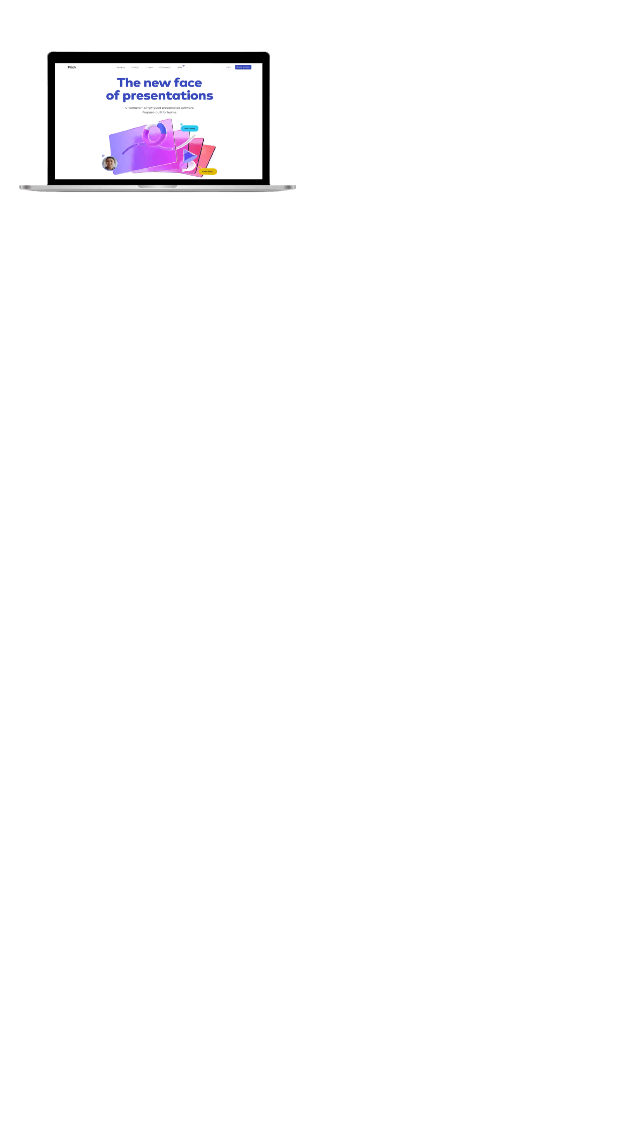
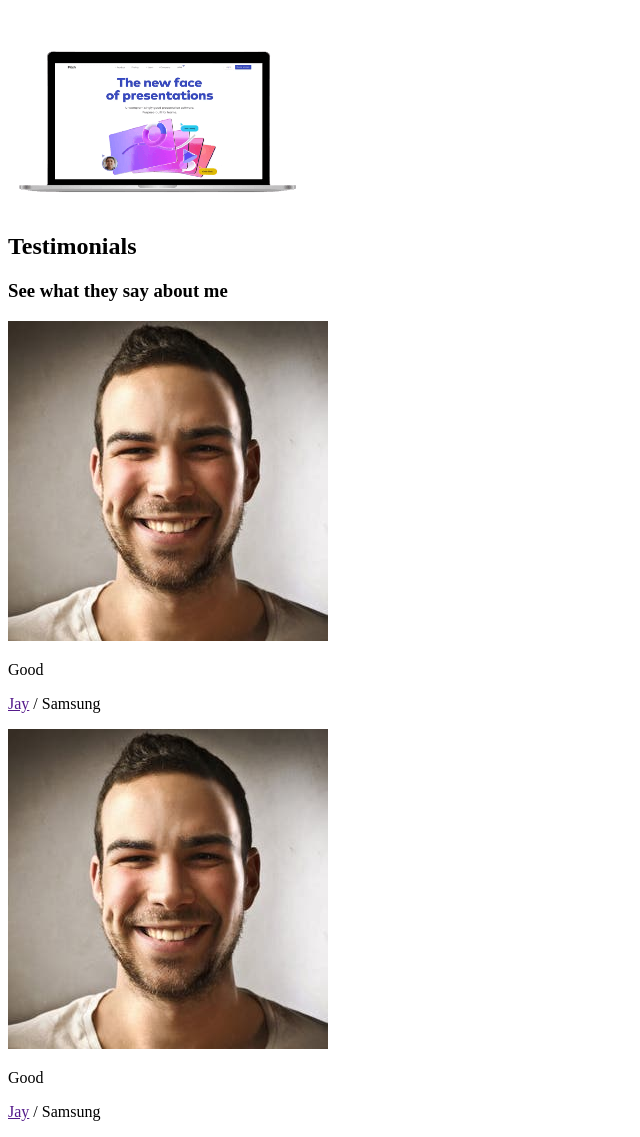
Before and after one commit to kingofaussie/portfolio, a plain HTML site: page index.html in a window 1280 px wide. Shown: the part 4080-5217 px from the top of the page, without its empty margins (0-640 px from the left). Before the commit the page ends 4312 px from the top, so only its background shows below. Drawn offline with Linux system fonts and the light colour scheme; files whose address does not match are found by name.

Commit message:
HTML Testimonial

```diff
--- a/index.html
+++ b/index.html
@@ -305,7 +305,35 @@
     </section>
 
     <!-- Testimonials -->
-    <section id="testimonials"></section>
+    <section id="testimonials">
+      <h1>Testimonials</h1>
+      <h3>See what they say about me</h3>
+      <div class="testimonials">
+        <div class="testimonial">
+          <img
+            src="imgs/people.jpeg"
+            alt="People"
+            class="testimonial__avatar"
+          />
+          <div class="testimonial__speech-bubble">
+            <p>Good</p>
+            <p class="name"><a href="">Jay</a> / Samsung</p>
+          </div>
+        </div>
+
+        <div class="testimonial">
+          <img
+            src="imgs/people.jpeg"
+            alt="People"
+            class="testimonial__avatar"
+          />
+          <div class="testimonial__speech-bubble">
+            <p>Good</p>
+            <p class="name"><a href="">Jay</a> / Samsung</p>
+          </div>
+        </div>
+      </div>
+    </section>
 
     <!-- Contact -->
     <section id="contact"></section>
```
Also changed, not shown: imgs/people.jpeg (added).
